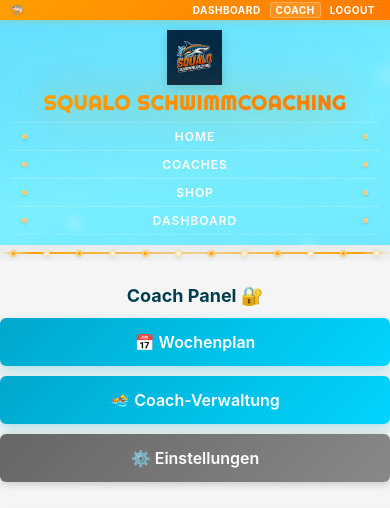
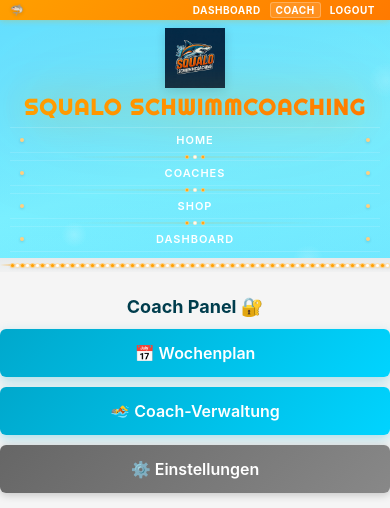
Before and after one commit to Zentnemo/Squalo, a Flask app: page /admin in a window 390 px wide. Shown: the top 508 px of the page. Run offline with Flask 3, Linux system fonts and the light colour scheme; a user stored in the database is signed in; data comes from the database, SQL or seed files in the repository; data that the repository does not hold is empty.

Commit message:
Add lane dividers, 100-buoy rope, refined header sizing and mobile breakpoints

```diff
--- a/static/css/style.css
+++ b/static/css/style.css
@@ -178,7 +178,7 @@
 }
 
 .logo-img {
-  height: 150px;
+  height: 165px;
   width: auto;
   filter: drop-shadow(0 2px 6px rgba(0, 0, 0, 0.15));
   transition: all 0.3s ease;
@@ -193,20 +193,20 @@
 /* ── Brand title ── */
 .brand-title {
   font-family: 'Righteous', cursive;
-  font-size: 38px;
+  font-size: 44px;
   font-weight: 900;
   margin: 0;
   line-height: 1;
   color: var(--white);
   text-transform: uppercase;
-  letter-spacing: 4px;
+  letter-spacing: 5px;
   white-space: nowrap;
   background: linear-gradient(135deg, var(--squalo-neon-orange), #ff7a00);
   -webkit-background-clip: text;
   -webkit-text-fill-color: transparent;
   background-clip: text;
   text-shadow: none;
-  filter: drop-shadow(0 0 18px rgba(255, 159, 0, 0.45)) drop-shadow(0 0 40px rgba(255, 122, 0, 0.2));
+  filter: drop-shadow(0 0 20px rgba(255, 159, 0, 0.5)) drop-shadow(0 0 50px rgba(255, 122, 0, 0.25));
   position: relative;
 }
 
@@ -230,8 +230,8 @@
   color: var(--white);
   text-decoration: none;
   font-weight: 600;
-  font-size: 14px;
-  letter-spacing: 2px;
+  font-size: 13px;
+  letter-spacing: 2.5px;
   text-transform: uppercase;
   position: relative;
   transition: all 0.3s ease;
@@ -324,6 +324,52 @@
 .lane-item.active .lane-label {
   color: var(--squalo-neon-orange);
   text-shadow: 0 0 20px rgba(255, 159, 0, 0.3);
+}
+
+/* ── Lane Dividers between nav items ── */
+.lane-divider {
+  display: flex;
+  align-items: center;
+  justify-content: center;
+  gap: 6px;
+  padding: 2px 0;
+  position: relative;
+  height: 12px;
+}
+
+/* Thin lane rope line through divider */
+.lane-divider::before {
+  content: '';
+  position: absolute;
+  left: 20%;
+  right: 20%;
+  top: 50%;
+  height: 1px;
+  background: linear-gradient(90deg,
+    transparent,
+    rgba(255, 159, 0, 0.25),
+    transparent
+  );
+  transform: translateY(-50%);
+}
+
+.divider-buoy {
+  width: 5px;
+  height: 5px;
+  border-radius: 50%;
+  flex-shrink: 0;
+  position: relative;
+  z-index: 1;
+}
+
+.divider-buoy:nth-child(odd) {
+  background: var(--squalo-neon-orange);
+  border: 1px solid rgba(255, 255, 255, 0.4);
+}
+
+.divider-buoy:nth-child(even) {
+  background: #ffffff;
+  border: 1px solid rgba(255, 159, 0, 0.2);
 }
 
 /* ══════════════════════════════════════
@@ -378,42 +424,36 @@
   z-index: 0;
 }
 
-/* Individual buoys */
+/* Individual buoys – dense lane rope pattern */
 .lane-buoy {
   position: relative;
   z-index: 1;
-  width: 12px;
-  height: 12px;
+  flex-shrink: 0;
   border-radius: 50%;
-  flex-shrink: 0;
-  animation: buoyPop 0.6s cubic-bezier(0.34, 1.56, 0.64, 1) backwards;
-  box-shadow: 0 1px 4px rgba(0,0,0,0.10);
+  animation: buoyPop 0.4s cubic-bezier(0.34, 1.56, 0.64, 1) backwards;
+  box-shadow: 0 1px 3px rgba(0,0,0,0.08);
   transition: transform 0.3s ease;
+  width: 7px;
+  height: 7px;
 }
 
 .lane-buoy:nth-child(odd) {
   background: var(--squalo-neon-orange);
-  border: 2px solid rgba(255, 255, 255, 0.5);
+  border: 1.5px solid rgba(255, 255, 255, 0.5);
 }
 
 .lane-buoy:nth-child(even) {
   background: #ffffff;
-  border: 2px solid rgba(255, 159, 0, 0.3);
-}
-
-/* Staggered pop-in */
-.lane-buoy:nth-child(1)  { animation-delay: 0.05s; width: 10px; height: 10px; }
-.lane-buoy:nth-child(2)  { animation-delay: 0.10s; width: 14px; height: 14px; }
-.lane-buoy:nth-child(3)  { animation-delay: 0.15s; width: 10px; height: 10px; }
-.lane-buoy:nth-child(4)  { animation-delay: 0.20s; width: 13px; height: 13px; }
-.lane-buoy:nth-child(5)  { animation-delay: 0.25s; width: 10px; height: 10px; }
-.lane-buoy:nth-child(6)  { animation-delay: 0.30s; width: 14px; height: 14px; }
-.lane-buoy:nth-child(7)  { animation-delay: 0.35s; width: 10px; height: 10px; }
-.lane-buoy:nth-child(8)  { animation-delay: 0.40s; width: 13px; height: 13px; }
-.lane-buoy:nth-child(9)  { animation-delay: 0.45s; width: 10px; height: 10px; }
-.lane-buoy:nth-child(10) { animation-delay: 0.50s; width: 14px; height: 14px; }
-.lane-buoy:nth-child(11) { animation-delay: 0.55s; width: 10px; height: 10px; }
-.lane-buoy:nth-child(12) { animation-delay: 0.60s; width: 13px; height: 13px; }
+  border: 1.5px solid rgba(255, 159, 0, 0.3);
+}
+
+/* Staggered pop-in using n-th-child formula */
+.lane-buoy { animation-delay: calc(0.015s * var(--i, 0)); }
+.lane-buoy:nth-child(4n+1) { --i: 1; width: 7px; height: 7px; }
+.lane-buoy:nth-child(4n+2) { --i: 2; width: 9px; height: 9px; }
+.lane-buoy:nth-child(4n+3) { --i: 3; width: 6px; height: 6px; }
+.lane-buoy:nth-child(4n+4) { --i: 4; width: 8px; height: 8px; }
+
 
 @keyframes buoyPop {
   0%   { transform: scale(0) translateY(-8px); opacity: 0; }
@@ -1964,6 +2004,20 @@
 
 /* ── Tablet (max 1024px) ── */
 @media (max-width: 1024px) {
+  .brand-title {
+    font-size: 36px;
+    letter-spacing: 3px;
+  }
+
+  .logo-img {
+    height: 130px;
+  }
+
+  .lane-item {
+    font-size: 13px;
+    padding: 8px 16px;
+  }
+
   .hero {
     padding: 80px 20px 70px;
     min-height: 380px;
@@ -2044,7 +2098,7 @@
   }
 
   .logo-img {
-    height: 70px;
+    height: 80px;
   }
 
   .logo-img:hover {
@@ -2052,7 +2106,7 @@
   }
 
   .brand-title {
-    font-size: 24px;
+    font-size: 26px;
     text-align: center;
     white-space: normal;
     letter-spacing: 2px;
@@ -2079,14 +2133,29 @@
   }
 
   .lane-item {
-    padding: 8px 16px;
-    font-size: 13px;
+    padding: 7px 14px;
+    font-size: 12px;
     letter-spacing: 1.5px;
   }
 
   .lane-buoy-marker {
-    width: 6px;
-    height: 6px;
+    width: 5px;
+    height: 5px;
+  }
+
+  .lane-divider {
+    height: 8px;
+    gap: 4px;
+  }
+
+  .lane-divider::before {
+    left: 15%;
+    right: 15%;
+  }
+
+  .divider-buoy {
+    width: 4px;
+    height: 4px;
   }
 
   /* Mobile: top bar */
@@ -2109,7 +2178,7 @@
 
   /* Mobile: header main */
   .header-main {
-    padding: 14px 0 12px;
+    padding: 12px 0 10px;
   }
 
   .header-content {
@@ -2167,7 +2236,7 @@
 
   /* ── Header–Hero Divider Mobile ── */
   .header-hero-divider {
-    height: 16px;
+    height: 14px;
   }
 
   .pool-lane-rope {
@@ -2175,8 +2244,9 @@
   }
 
   .lane-buoy {
-    width: 7px !important;
-    height: 7px !important;
+    width: 5px !important;
+    height: 5px !important;
+    border-width: 1px !important;
   }
 
   /* ── Map Area ── */
@@ -2558,12 +2628,12 @@
   }
 
   .logo-img {
-    height: 55px;
+    height: 60px;
   }
 
   .brand-title {
-    font-size: 20px;
-    letter-spacing: 1px;
+    font-size: 22px;
+    letter-spacing: 1.5px;
   }
 
   .main-nav a {
@@ -2576,14 +2646,14 @@
   }
 
   .lane-item {
-    padding: 6px 12px;
-    font-size: 12px;
+    padding: 5px 10px;
+    font-size: 11px;
     letter-spacing: 1px;
   }
 
   .lane-buoy-marker {
-    width: 5px;
-    height: 5px;
+    width: 4px;
+    height: 4px;
   }
 
   .top-bar-link {
@@ -2596,7 +2666,7 @@
   }
 
   .header-main {
-    padding: 10px 0 10px;
+    padding: 8px 0 6px;
   }
 
   .map-section h2 {
--- a/templates/base.html
+++ b/templates/base.html
@@ -6,12 +6,13 @@
     <title>Squalo Schwimmcoaching Berlin</title>
     <link rel="stylesheet" href="https://cdnjs.cloudflare.com/ajax/libs/leaflet/1.9.4/leaflet.min.css" />
     <script src="https://cdnjs.cloudflare.com/ajax/libs/leaflet/1.9.4/leaflet.min.js"></script>
-    <link rel="stylesheet" href="{{ url_for('static', filename='css/style.css') }}">
+    <link rel="stylesheet" href="{{ url_for('static', filename='css/style.css') }}?v=3">
     <link href="https://fonts.googleapis.com/css2?family=Righteous&display=swap" rel="stylesheet">
 </head>
 <body>
     <header class="site-header">
-        {% set current_route = request.endpoint %}
+        {# Safe current route for active-state detection #}
+        {% set current_route = request.endpoint or '' %}
         {# ── Top Bar (Account / Login + Shark) ── #}
         <div class="top-bar">
             <div class="container">
@@ -47,16 +48,31 @@
                         <span class="lane-label">Home</span>
                         <span class="lane-buoy-marker"></span>
                     </a>
+                    <div class="lane-divider" aria-hidden="true">
+                        <span class="divider-buoy"></span>
+                        <span class="divider-buoy"></span>
+                        <span class="divider-buoy"></span>
+                    </div>
                     <a href="{{ url_for('coaches') }}" class="lane-item {% if current_route == 'coaches' %}active{% endif %}">
                         <span class="lane-buoy-marker"></span>
                         <span class="lane-label">Coaches</span>
                         <span class="lane-buoy-marker"></span>
                     </a>
+                    <div class="lane-divider" aria-hidden="true">
+                        <span class="divider-buoy"></span>
+                        <span class="divider-buoy"></span>
+                        <span class="divider-buoy"></span>
+                    </div>
                     <a href="{{ url_for('shop') }}" class="lane-item {% if current_route == 'shop' %}active{% endif %}">
                         <span class="lane-buoy-marker"></span>
                         <span class="lane-label">Shop</span>
                         <span class="lane-buoy-marker"></span>
                     </a>
+                    <div class="lane-divider" aria-hidden="true">
+                        <span class="divider-buoy"></span>
+                        <span class="divider-buoy"></span>
+                        <span class="divider-buoy"></span>
+                    </div>
                     <a href="{{ url_for('dashboard') }}" class="lane-item {% if current_route == 'dashboard' %}active{% endif %}">
                         <span class="lane-buoy-marker"></span>
                         <span class="lane-label">Dashboard</span>
@@ -69,6 +85,98 @@
 
     <div class="header-hero-divider">
       <div class="pool-lane-rope">
+        <span class="lane-buoy"></span>
+        <span class="lane-buoy"></span>
+        <span class="lane-buoy"></span>
+        <span class="lane-buoy"></span>
+        <span class="lane-buoy"></span>
+        <span class="lane-buoy"></span>
+        <span class="lane-buoy"></span>
+        <span class="lane-buoy"></span>
+        <span class="lane-buoy"></span>
+        <span class="lane-buoy"></span>
+        <span class="lane-buoy"></span>
+        <span class="lane-buoy"></span>
+        <span class="lane-buoy"></span>
+        <span class="lane-buoy"></span>
+        <span class="lane-buoy"></span>
+        <span class="lane-buoy"></span>
+        <span class="lane-buoy"></span>
+        <span class="lane-buoy"></span>
+        <span class="lane-buoy"></span>
+        <span class="lane-buoy"></span>
+        <span class="lane-buoy"></span>
+        <span class="lane-buoy"></span>
+        <span class="lane-buoy"></span>
+        <span class="lane-buoy"></span>
+        <span class="lane-buoy"></span>
+        <span class="lane-buoy"></span>
+        <span class="lane-buoy"></span>
+        <span class="lane-buoy"></span>
+        <span class="lane-buoy"></span>
+        <span class="lane-buoy"></span>
+        <span class="lane-buoy"></span>
+        <span class="lane-buoy"></span>
+        <span class="lane-buoy"></span>
+        <span class="lane-buoy"></span>
+        <span class="lane-buoy"></span>
+        <span class="lane-buoy"></span>
+        <span class="lane-buoy"></span>
+        <span class="lane-buoy"></span>
+        <span class="lane-buoy"></span>
+        <span class="lane-buoy"></span>
+        <span class="lane-buoy"></span>
+        <span class="lane-buoy"></span>
+        <span class="lane-buoy"></span>
+        <span class="lane-buoy"></span>
+        <span class="lane-buoy"></span>
+        <span class="lane-buoy"></span>
+        <span class="lane-buoy"></span>
+        <span class="lane-buoy"></span>
+        <span class="lane-buoy"></span>
+        <span class="lane-buoy"></span>
+        <span class="lane-buoy"></span>
+        <span class="lane-buoy"></span>
+        <span class="lane-buoy"></span>
+        <span class="lane-buoy"></span>
+        <span class="lane-buoy"></span>
+        <span class="lane-buoy"></span>
+        <span class="lane-buoy"></span>
+        <span class="lane-buoy"></span>
+        <span class="lane-buoy"></span>
+        <span class="lane-buoy"></span>
+        <span class="lane-buoy"></span>
+        <span class="lane-buoy"></span>
+        <span class="lane-buoy"></span>
+        <span class="lane-buoy"></span>
+        <span class="lane-buoy"></span>
+        <span class="lane-buoy"></span>
+        <span class="lane-buoy"></span>
+        <span class="lane-buoy"></span>
+        <span class="lane-buoy"></span>
+        <span class="lane-buoy"></span>
+        <span class="lane-buoy"></span>
+        <span class="lane-buoy"></span>
+        <span class="lane-buoy"></span>
+        <span class="lane-buoy"></span>
+        <span class="lane-buoy"></span>
+        <span class="lane-buoy"></span>
+        <span class="lane-buoy"></span>
+        <span class="lane-buoy"></span>
+        <span class="lane-buoy"></span>
+        <span class="lane-buoy"></span>
+        <span class="lane-buoy"></span>
+        <span class="lane-buoy"></span>
+        <span class="lane-buoy"></span>
+        <span class="lane-buoy"></span>
+        <span class="lane-buoy"></span>
+        <span class="lane-buoy"></span>
+        <span class="lane-buoy"></span>
+        <span class="lane-buoy"></span>
+        <span class="lane-buoy"></span>
+        <span class="lane-buoy"></span>
+        <span class="lane-buoy"></span>
+        <span class="lane-buoy"></span>
         <span class="lane-buoy"></span>
         <span class="lane-buoy"></span>
         <span class="lane-buoy"></span>
```
